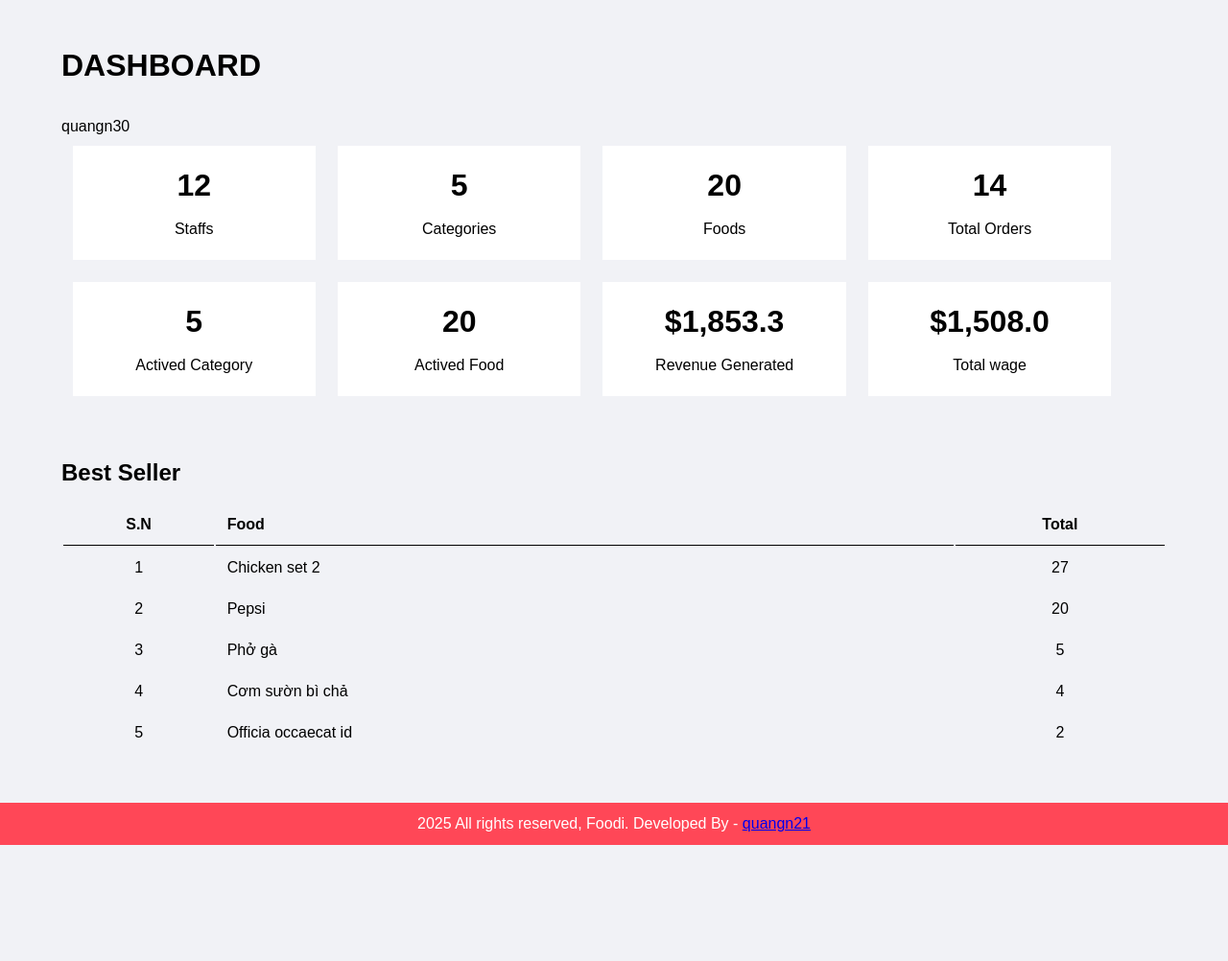
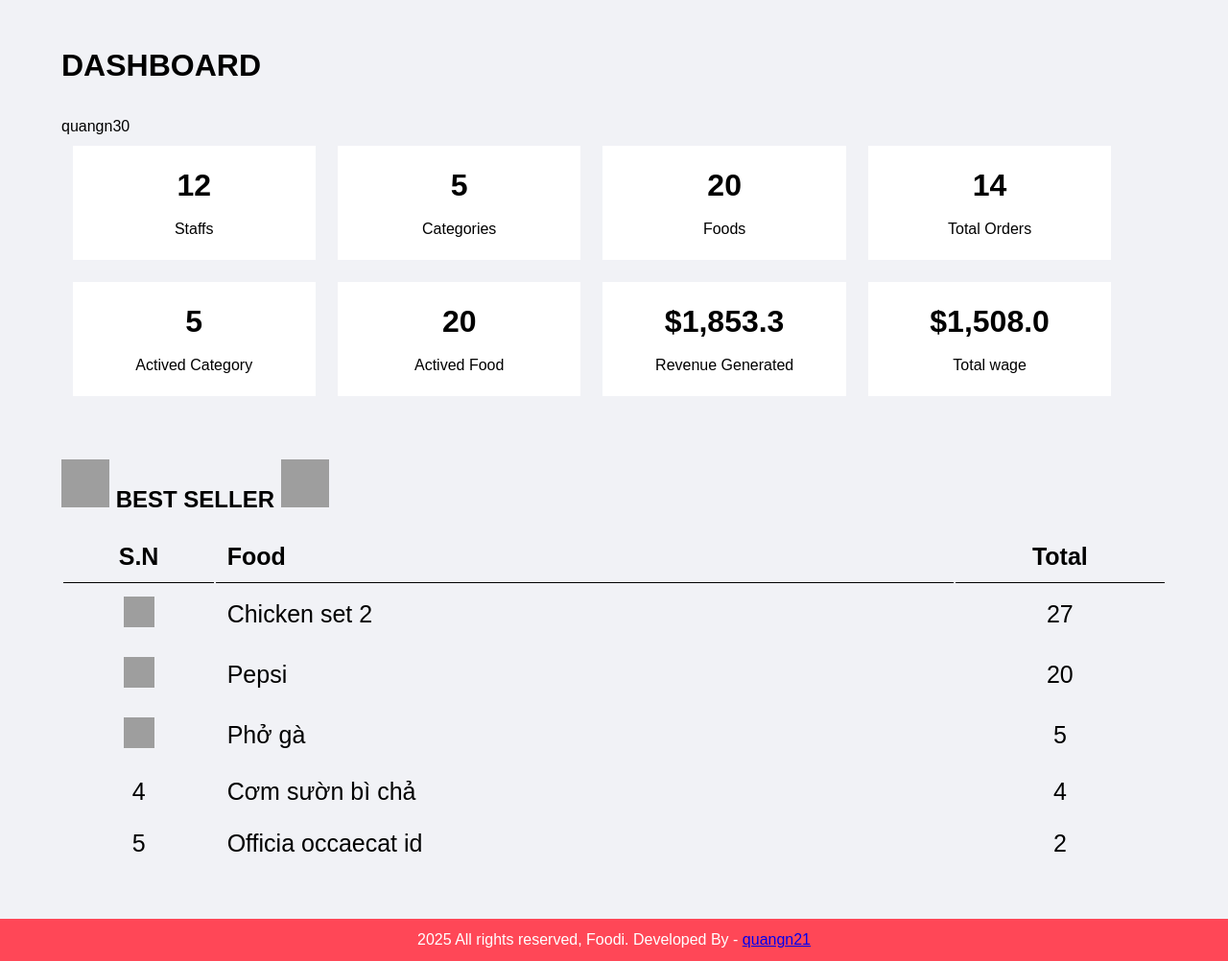
Before and after one commit to ndquang21/Project_Food_Order, a PHP site: page /Project_Food_Order/admin/index.php in a window 1280 px wide. Shown: the part 46-1048 px from the top of the page at 96% size. Before the commit the page ends 927 px from the top, so only its background shows below. Run offline with PHP 8.4, Linux system fonts and the light colour scheme; a user stored in the database is signed in; data comes from the database, SQL or seed files in the repository; grey boxes are pictures that could not be loaded.

Commit message:
21_2_2025

```diff
--- a/admin/index.php
+++ b/admin/index.php
@@ -142,9 +142,14 @@
                 <div class="clearfix"></div>
 
                 <br><br><br>
-                <h2>Best Seller</h2>
+                <h2>
+                    <img width="50" height="50" src="https://img.icons8.com/external-vitaliy-gorbachev-flat-vitaly-gorbachev/58/external-fire-emergency-vitaliy-gorbachev-flat-vitaly-gorbachev.png" alt="external-fire-emergency-vitaliy-gorbachev-flat-vitaly-gorbachev"/>
+                    BEST SELLER
+                    <img width="50" height="50" src="https://img.icons8.com/external-vitaliy-gorbachev-flat-vitaly-gorbachev/58/external-fire-emergency-vitaliy-gorbachev-flat-vitaly-gorbachev.png" alt="external-fire-emergency-vitaliy-gorbachev-flat-vitaly-gorbachev"/>
+                </h2>
                 <br>
-        <table class="tbl-full">
+
+        <table class="tbl-full text-20">
             <tr>
                 <th class="text-center">S.N</th>
                 <th>Food</th>
@@ -172,7 +177,25 @@
                         $total_sold = $row['total_sold'];
                         ?>
                         <tr>
-                            <td class="text-center"><?php echo $sn++; ?></td>
+                            <td class="text-center">
+                                <?php
+                                    if($sn == 1){
+                                        ?>
+                                        <img width="32" height="32" src="https://img.icons8.com/color/50/gold-medal--v1.png" alt="gold-medal--v1"/>
+                                        <?php $sn++;
+                                    }else if($sn == 2){
+                                        ?>
+                                        <img width="32" height="32" src="https://img.icons8.com/color/50/olympic-medal-silver.png" alt="olympic-medal-silver"/>
+                                        <?php $sn++;
+                                    }else if($sn == 3){
+                                        ?>
+                                        <img width="32" height="32" src="https://img.icons8.com/color/50/olympic-medal-bronze.png" alt="olympic-medal-bronze"/>
+                                        <?php $sn++;
+                                    }else{
+                                        echo $sn++;
+                                    }
+                                ?>
+                            </td>
                             <td><?php echo $food; ?></td>
                             <td class="text-center"><?php echo $total_sold; ?></td>
                         </tr>
--- a/css/admin.css
+++ b/css/admin.css
@@ -22,6 +22,9 @@
 }
 .text-center{
     text-align: center;
+}
+.text-20{
+    font-size: 25px;
 }
 
 .clearfix{
```
